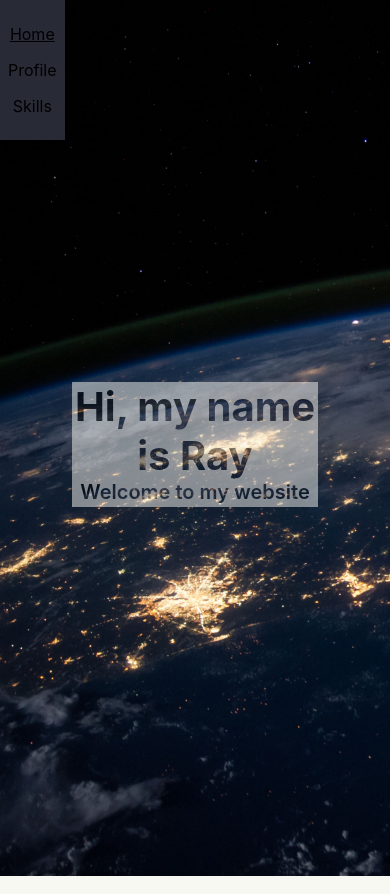
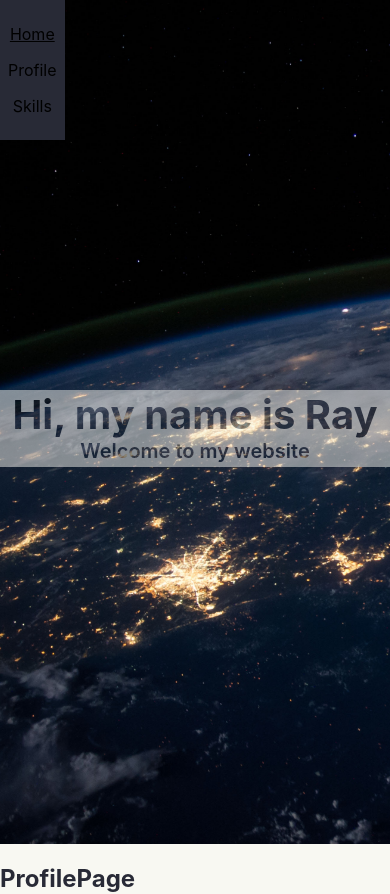
Before and after one commit to ryfprivate/personal-website, a React (Create React App) app: page / in a window 390 px wide. Shown: the top 894 px of the page. Built offline with nearby package versions, Linux system fonts and the light colour scheme.

Commit message:
Added media queries to Page

```diff
--- a/src/components/Page/Page.jsx
+++ b/src/components/Page/Page.jsx
@@ -3,8 +3,9 @@ import styled from 'styled-components';
 import { Element } from 'react-scroll';
 
 const Wrap = styled.div`
-  height: 100vh;
-  padding: 1em 4.5em;
+  @media only screen and (min-width: 768px) {
+    padding: 1em 8em;
+  }
   ${props => props.background}
 `;
 
```
